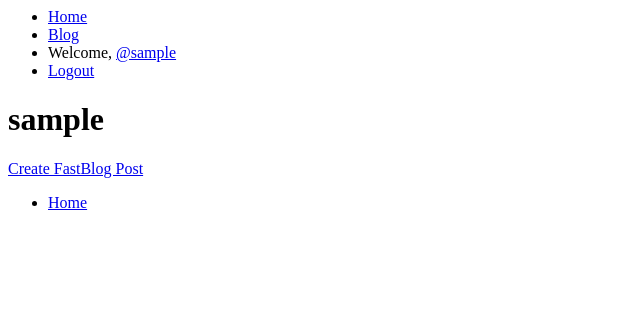
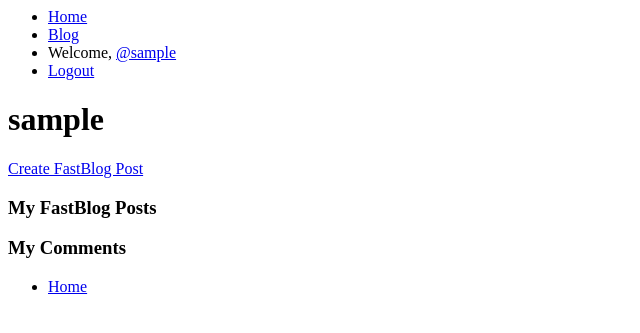
Before and after one commit to pn101/fastblog, a Django app: page /mypage/ in a window 1280 px wide. Shown: the top 333 px of the page, without its empty margins (0-640 px from the left). Run offline with Django 3.2, Linux system fonts and the light colour scheme; the visitor is signed in with stand-in values (Sample User, id 1); data that the repository does not hold is empty.

Commit message:
update mypage.html: add user comment list

```diff
--- a/fastblog/fastblog/templates/auth/mypage.html
+++ b/fastblog/fastblog/templates/auth/mypage.html
@@ -5,11 +5,22 @@
 {% block content %}
 <h1>{{ request.user.username }}</h1>
 <a href="{% url 'fastblog:create' %}">Create FastBlog Post</a>
+<h3>My FastBlog Posts</h3>
 <ul>
     {% for post in request.user.post_set.all %}
     <li>
-        <h4><a href="{% url 'fastblog:detail' pk=post.id %}">{{ post.title }}</a></h4>
+        <a href="{% url 'fastblog:detail' pk=post.id %}">{{ post.title }}</a>
     </li>
     {% endfor %}
 </ul>
+
+<h3>My Comments</h3>
+<ul>
+    {% for comment in request.user.comment_set.all %}
+    <li>
+        <a href="{% url 'fastblog:detail' pk=comment.post.id %}">{{ comment.content }}</a>
+    </li>
+    {% endfor %}
+</ul>
+
 {% endblock %}
```
